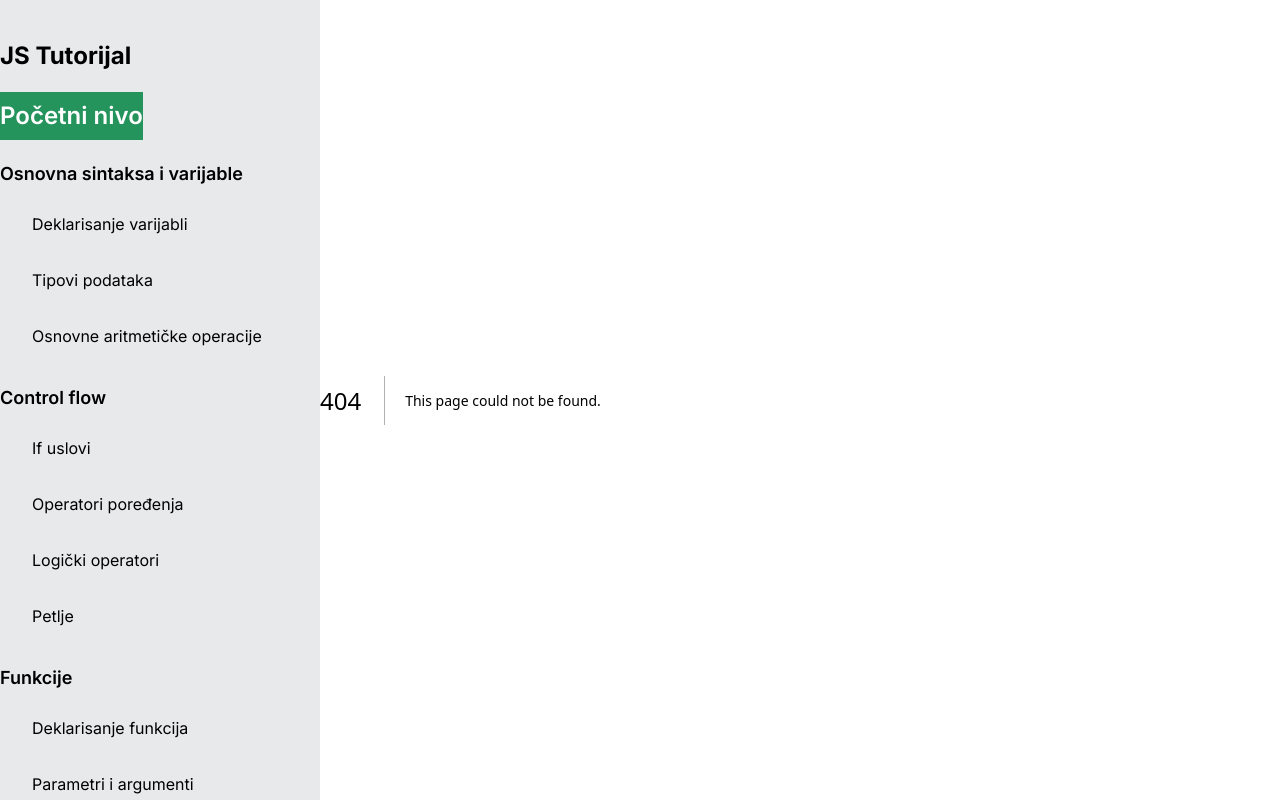
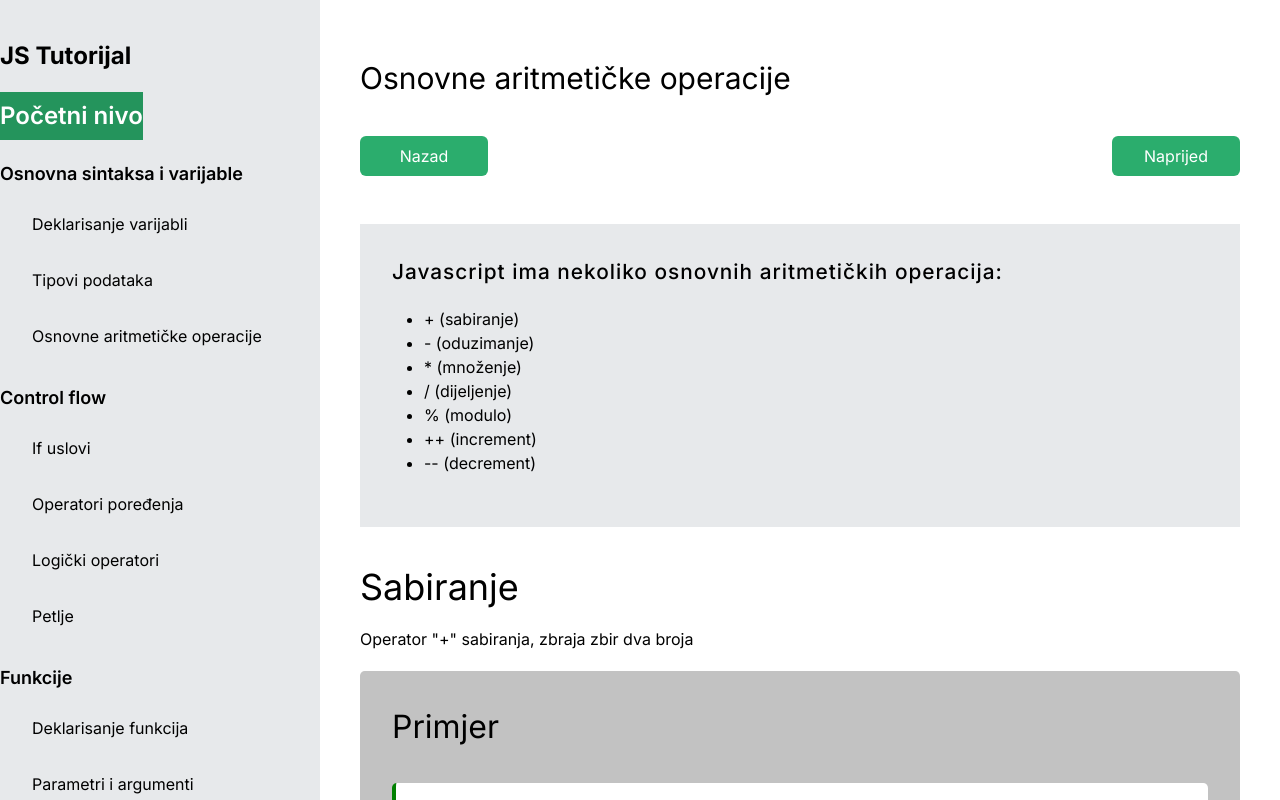
Before and after one commit to DenisKantic/graduate_project_nextJS, a Next.js app: page /operatori in a window 1280 px wide. Before the commit this address had no page. Built offline with nearby package versions, Linux system fonts and the light colour scheme.

Commit message:
created operatori.jsx component

```diff
--- a/app/Navigation/Navbar.jsx
+++ b/app/Navigation/Navbar.jsx
@@ -12,7 +12,7 @@ const Navbar = () => {
             <p className='text-lg pt-5 pb-2 font-semibold'>Osnovna sintaksa i varijable</p>
             <Link id="link" href="/variables">Deklarisanje varijabli</Link>
             <Link  id="link" href="/TipoviPodataka">Tipovi podataka</Link>
-            <Link  id="link" href="/">Osnovne aritmetičke operacije</Link>
+            <Link  id="link" href="/operatori">Osnovne aritmetičke operacije</Link>
             <p className='text-lg pt-5 pb-2 font-semibold'>Control flow</p>
             <Link  id="link" href="/">If uslovi</Link>
             <Link  id="link" href="/">Operatori poređenja</Link>
--- /dev/null
+++ b/app/operatori/page.jsx
@@ -0,0 +1,148 @@
+import React from 'react'
+import Link from 'next/link'
+
+const page = () => {
+  return (
+    <div className='w-full bg-white p-10 overflow-y-scroll'>
+
+    <p className='text-3xl py-5 px-0'>Osnovne aritmetičke operacije</p>
+          <div className='w-full flex justify-between place-items-center pt-5 text-white'>
+          <Link href="/TipoviPodataka" className='w-[8em] py-2 text-center rounded-md bg-[#2bad6d]
+                        hover:bg-[#54cf92]'>Nazad</Link>
+          <Link href="/" className='w-[8em] py-2 text-center rounded-md bg-[#2bad6d]
+          hover:bg-[#54cf92]'>Naprijed</Link>
+          </div>
+
+          <div id='container'>
+            <h1>Javascript ima nekoliko osnovnih aritmetičkih operacija:</h1>
+
+            <ul className='py-5'>
+              <li>+ (sabiranje)</li>
+              <li>- (oduzimanje)</li>
+              <li>* (množenje)</li>
+              <li>/ (dijeljenje)</li>
+              <li>% (modulo)</li>
+              <li>++ (increment)</li>
+              <li>-- (decrement)</li>
+            </ul>
+            </div>
+
+            <p className='text-4xl pt-10'>Sabiranje</p>
+
+            <p className='py-5'>Operator "+" sabiranja, zbraja zbir dva broja</p>
+
+            <div id="exampleContainer">
+                <h1>Primjer</h1>
+                <div id="example">
+                    <p><span id="blue">let</span> x = <span>5</span></p>
+                    <p><span id="blue">let</span> y = <span>2</span></p>
+                    <p><span id="blue">let z = x + y; <span id="com">// rezultat ce biti 7</span></span></p>
+
+                </div>
+                <a href="https://www.programiz.com/javascript/online-compiler/"  target='_blank' className='px-4 py-3  rounded-md  text-white font-semibold bg-[#2bad6d]
+                hover:bg-[#54cf92]'>Probaj u Editoru</a>
+            </div>
+
+            <p className='text-4xl pt-10'>Oduzimanje</p>
+
+            <p className='py-5'>Operator "-" oduzimanja, oduzima dva broja</p>
+
+            <div id="exampleContainer">
+                <h1>Primjer</h1>
+                <div id="example">
+                    <p><span id="blue">let</span> x = <span>5</span></p>
+                    <p><span id="blue">let</span> y = <span>2</span></p>
+                    <p><span id="blue">let z = x - y; <span id="com">// rezultat ce biti 3</span></span></p>
+
+                </div>
+                <a href="https://www.programiz.com/javascript/online-compiler/"  target='_blank' className='px-4 py-3  rounded-md  text-white font-semibold bg-[#2bad6d]
+      hover:bg-[#54cf92]'>Probaj u Editoru</a>
+            </div>
+
+            <p className='text-4xl pt-10'>Množenje</p>
+
+            <p className='py-5'>Operator "*" množenja, množi dva broja</p>
+
+            <div id="exampleContainer">
+                <h1>Primjer</h1>
+                <div id="example">
+                    <p><span id="blue">let</span> x = <span>5</span></p>
+                    <p><span id="blue">let</span> y = <span>2</span></p>
+                    <p><span id="blue">let z = x * y; <span id="com">// rezultat ce biti 10</span></span></p>
+                    </div>
+                    <a href="https://www.programiz.com/javascript/online-compiler/"  target='_blank' className='px-4 py-3  rounded-md  text-white font-semibold bg-[#2bad6d]
+      hover:bg-[#54cf92]'>Probaj u Editoru</a>
+                </div>
+
+                <p className='text-4xl pt-10'>Dijeljenje</p>
+
+                <p className='py-5'>Operator "/" dijeljenja, dijeli dva broja</p>
+
+                <div id="exampleContainer">
+                    <h1>Primjer</h1>
+                    <div id="example">
+                        <p><span id="blue">let</span> x = <span>5</span></p>
+                        <p><span id="blue">let</span> y = <span>2</span></p>
+                        <p><span id="blue">let z = x / y; <span id="com">// rezultat ce biti 2.5</span></span></p>
+                        </div>
+                        <a href="https://www.programiz.com/javascript/online-compiler/"  target='_blank' className='px-4 py-3  rounded-md  text-white font-semibold bg-[#2bad6d]
+      hover:bg-[#54cf92]'>Probaj u Editoru</a>
+                    </div>
+
+
+                    <p className='text-4xl pt-10'>Modulo</p>
+
+                    <p className='py-5'>Operator "%" modulo, vraća ostatak usljed dijeljenja dva broja</p>
+
+                    <div id="exampleContainer">
+                        <h1>Primjer</h1>
+                        <div id="example">
+                            <p><span id="blue">let</span> x = <span>5</span></p>
+                            <p><span id="blue">let</span> y = <span>2</span></p>
+                            <p><span id="blue">let z = x % y; <span id="com">// rezultat ce biti 1</span></span></p>
+                            </div>
+                            <a href="https://www.programiz.com/javascript/online-compiler/"  target='_blank' className='px-4 py-3  rounded-md  text-white font-semibold bg-[#2bad6d]
+                    hover:bg-[#54cf92]'>Probaj u Editoru</a>
+                        </div>
+
+                        <p className='text-4xl pt-10'>Increment</p>
+
+                        <p className='py-5'>Operator "++" increment, povećava broj za jedan (trenutni broj+1)</p>
+
+                        <div id="exampleContainer">
+                            <h1>Primjer</h1>
+                            <div id="example">
+                                <p><span id="blue">let</span> x = <span>5</span></p>
+                                <p><span id="blue">let</span> x++;<span></span></p>
+                                <p><span id="blue">console.log(x) <span id="com">// rezultat ce biti 6</span></span></p>
+                                </div>
+                                <a href="https://www.programiz.com/javascript/online-compiler/"  target='_blank' className='px-4 py-3  rounded-md  text-white font-semibold bg-[#2bad6d]
+                        hover:bg-[#54cf92]'>Probaj u Editoru</a>
+                            </div>
+
+
+                            <p className='text-4xl pt-10'>Decrement</p>
+
+                            <p className='py-5'>Operator "--" increment, smanjuje broj za jedan (trenutni broj-1)</p>
+
+                            <div id="exampleContainer">
+                                <h1>Primjer</h1>
+                                <div id="example">
+                                    <p><span id="blue">let</span> x = <span>5</span></p>
+                                    <p><span id="blue">let</span> x--;<span></span></p>
+                                    <p><span id="blue">console.log(x) <span id="com">// rezultat ce biti 4</span></span></p>
+                                    </div>
+                                    <a href="https://www.programiz.com/javascript/online-compiler/"  target='_blank' className='px-4 py-3  rounded-md  text-white font-semibold bg-[#2bad6d]
+                            hover:bg-[#54cf92]'>Probaj u Editoru</a>
+                                </div>
+
+
+
+
+
+
+        </div>
+  )
+}
+
+export default page
```
